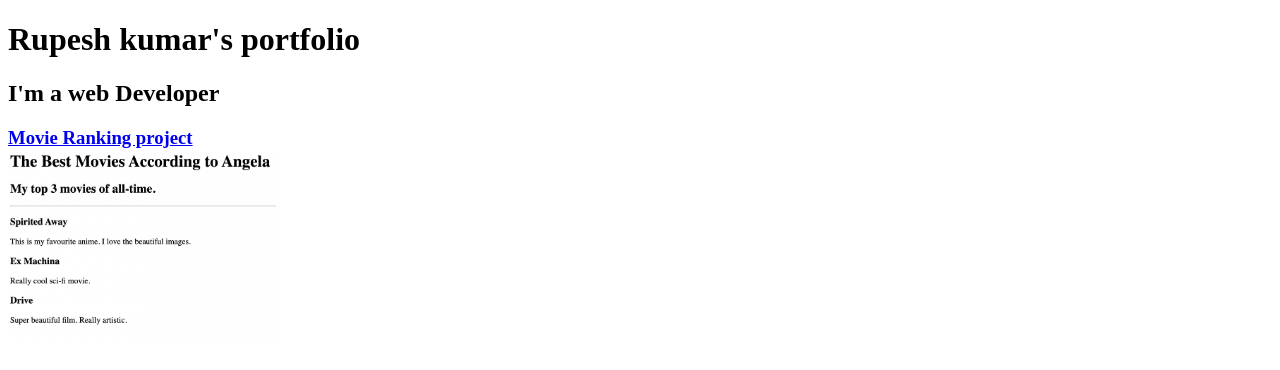
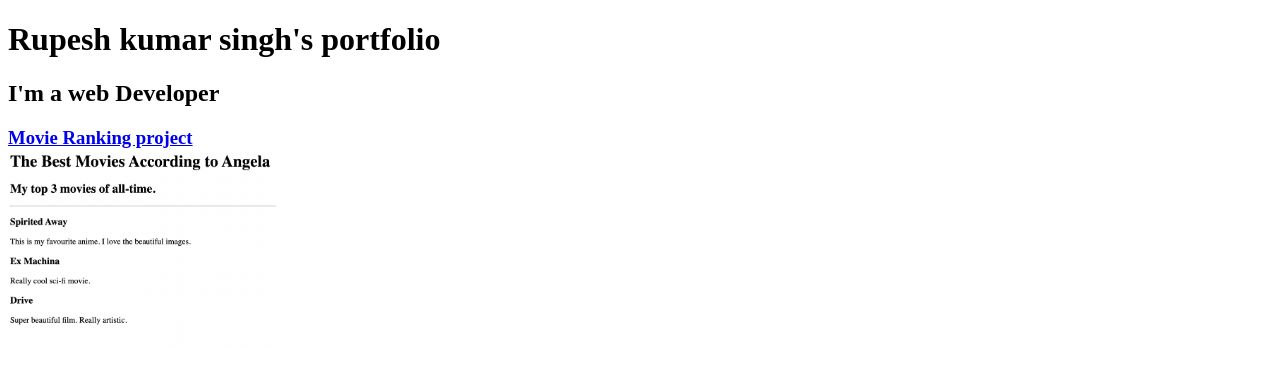
Before and after one commit to rupesh-bit/html-portfolio1, a plain HTML site: page index.html in a window 1280 px wide. Shown: the top 370 px of the page. Drawn offline with Linux system fonts and the light colour scheme.

Commit message:
small change

```diff
--- a/index.html
+++ b/index.html
@@ -21,7 +21,7 @@ https://developer.mozilla.org/en-US/docs/Web/HTML/Element/img#attr-height -->
     <title>my portfolio</title>
 </head>
 <body>
-   <h1>Rupesh kumar's portfolio</h1>
+   <h1>Rupesh kumar singh's portfolio</h1>
    <h2>I'm a web Developer</h2>
    <h3><a href="./public/movie-ranking.html">Movie Ranking project</a><br/>
     <img src="./assets/images/movie-ranking.png" alt="movie" height="200"><br/>
```
